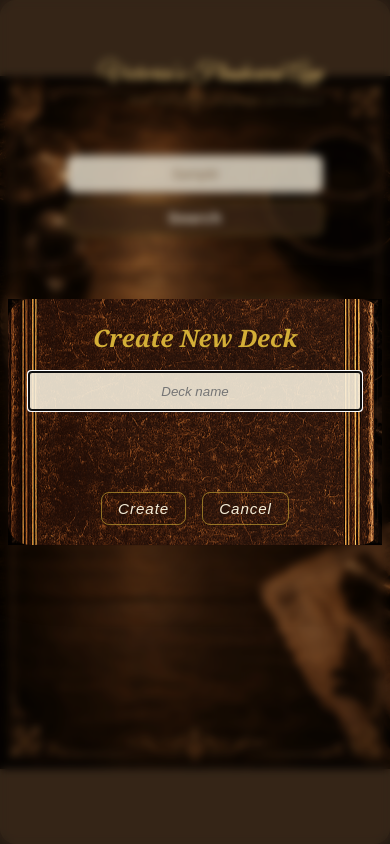
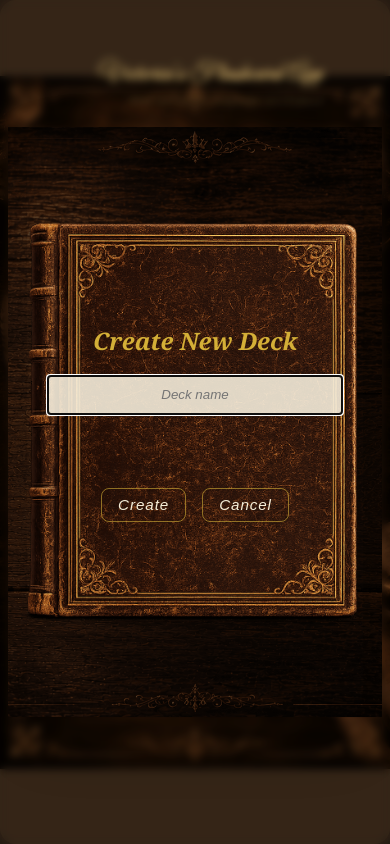
Before and after one commit to Vincent-Kreutzer/Victoria-s_Flashcard, a plain HTML site: page html/top.html in a window 390 px wide. Both pictures are taken after typing "Sample" into the empty fields and a click on the button "+ New Deck". Drawn offline with Linux system fonts and the light colour scheme.

Commit message:
Fix remaining mobile UI and deck issues.

```diff
--- a/css/edit.css
+++ b/css/edit.css
@@ -371,7 +371,8 @@ background: rgba(20,15,10,.15);
 .definition-area {
   line-height: 1.7;
   font-size: 1rem;
-  padding-left: 1rem;
+  padding-left: 0.5rem;
+  padding-right: 0.5rem;
   flex: 1;
   overflow-y: auto;
   width: 100%;
--- a/css/top.css
+++ b/css/top.css
@@ -738,7 +738,7 @@ transform: translateY(1px);
     background-blend-mode: multiply;
   }
 
-  #book-panel,
+
   #card-panel {
     width: 100%;
     max-width: none;
@@ -746,7 +746,16 @@ transform: translateY(1px);
     padding: 1.25rem;
   }
 
+  #book-panel {
+    width: 90%;
+    height: 70vh;
+    max-height: 42rem;
+    padding: 1.25rem;
 
+    background-size: contain;
+    background-position: center;
+    background-repeat: no-repeat;
+  }
 
   #input-deckname,
   #select-deck {
@@ -783,6 +792,4 @@ transform: translateY(1px);
  }
 
 
-
-
 }
--- a/js/top.js
+++ b/js/top.js
@@ -77,11 +77,8 @@ let defaultCards = [
   }
 ];
 
-
-
 //mapでidを抽出して入れる変数
 let someIds = [];
-
 
 // =================
 // DOM取得
@@ -259,7 +256,6 @@ async function fetchDefinition(word) {
 
   throw lastError;
 }
-
 
 
 function renderWordData(apiData) {
@@ -605,14 +601,18 @@ function renderDeckList() {
       studyBtn.classList.add("book-btns");
 
       //カードがあるか調べて、なければ学習ページを開かない
-      const deckCards = cards.filter(card => card.deckId === deck.id);
       studyBtn.addEventListener("click", ()=> {
+
+        const deckCards = cards.filter(card => card.deckId === deck.id);
+
         if (deckCards.length === 0) {
           alert("This deck has no cards yet.");
           return;
         }
+
         location.href = `study.html?deck=${deck.id}`;
       })
+
       cardBtns.appendChild(studyBtn);
 
       //編集ボタン
@@ -660,15 +660,20 @@ function renderDeckList() {
         //学習ページリンク
         const studyBtn = document.createElement("button");
         studyBtn.textContent = "Open";
-         //カードがあるか調べて、なければ学習ページを開かない
-        const deckCards = cards.filter(card => card.deckId === deckId);
-        if (deckCards.length === 0) {
-        alert("This deck has no cards yet.");
-        return;
-      }
+        //カードがあるか調べて、なければ学習ページを開かない
+
+
         studyBtn.addEventListener("click", ()=> {
+
+          const deckCards = cards.filter(card => card.deckId === deckId);
+          if (deckCards.length === 0) {
+          alert("This deck has no cards yet.");
+          return;
+
           location.href = `study.html?deck=${deck.id}`;
-        })
+          }
+        });
+
         deckCard.appendChild(studyBtn);
 
         //編集ページリンク
```
